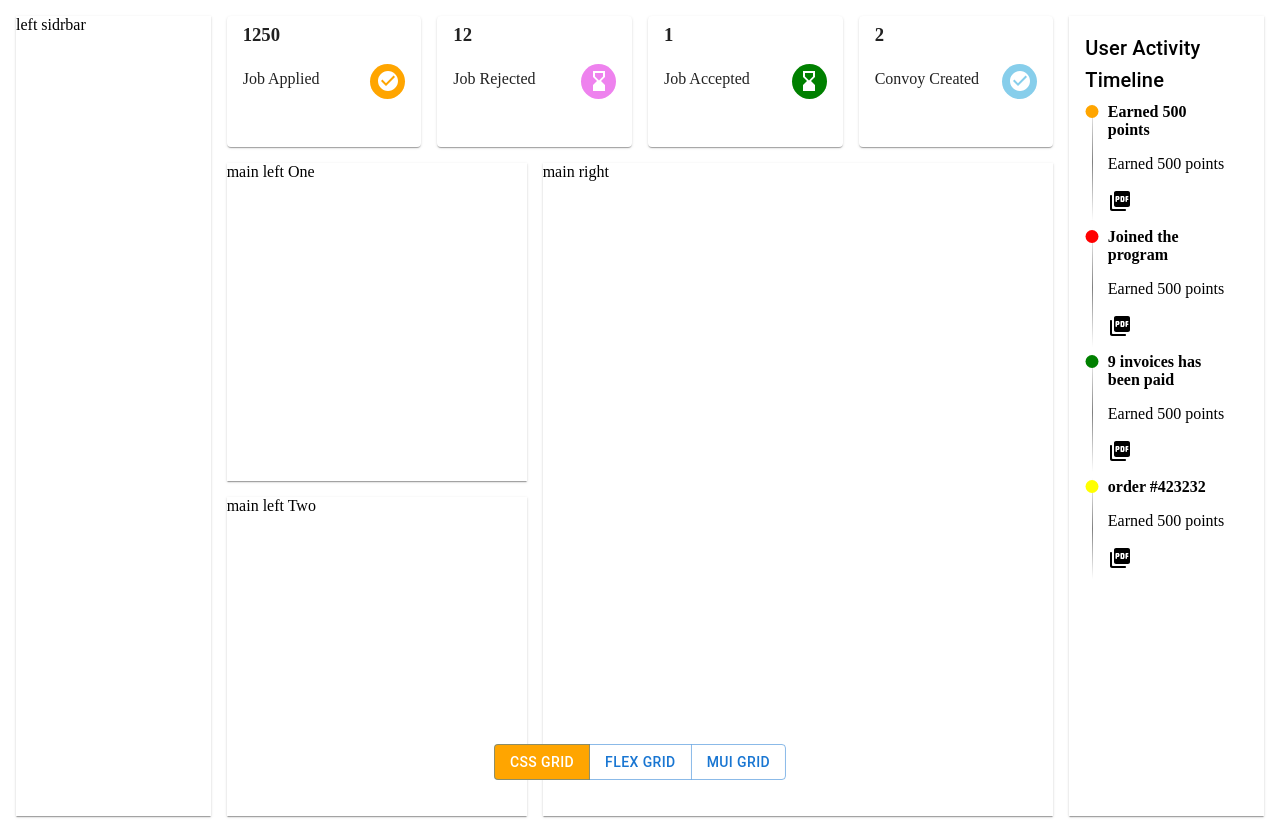
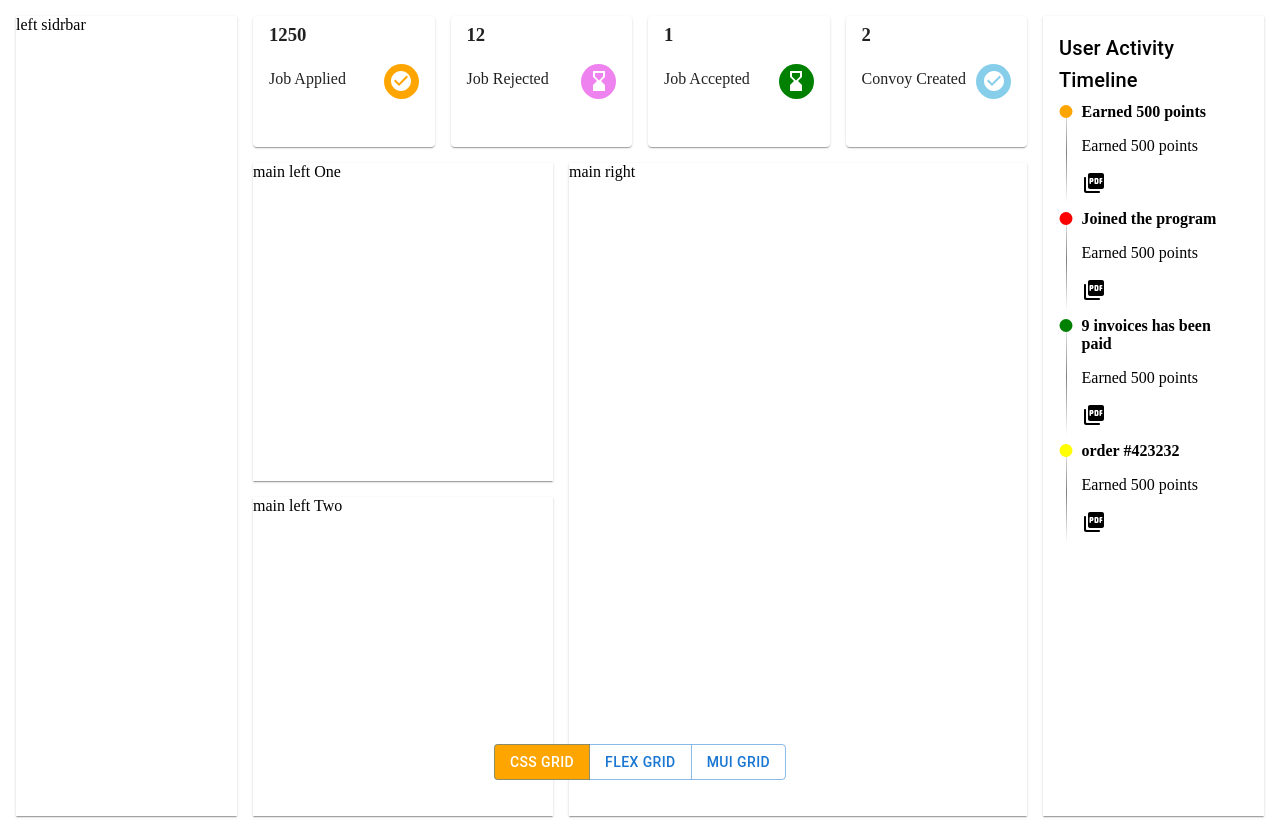
Before and after one commit to ashuhitman/grid_layouts, a React (Vite) app: page / in a window 1280 px wide. Built offline with nearby package versions, Linux system fonts and the light colour scheme.

Commit message:
grid modify

```diff
--- a/src/Layout/Layout.module.css
+++ b/src/Layout/Layout.module.css
@@ -34,26 +34,26 @@
   .container {
     display: grid;
     gap: 1rem;
-    grid-template-columns: repeat(12, 1fr);
+    grid-template-columns: repeat(16, 1fr);
     height: 100vh;
   }
 
   .leftSidebar {
     display: block;
 
-    grid-column: 1/3;
+    grid-column: 1/4;
     grid-row: 1/12;
   }
   .rightSidebar {
     display: block;
     padding: 1rem;
-    grid-column: 11/13;
+    grid-column: 14/17;
     grid-row: 1/12;
   }
   .mainTop {
     height: auto;
     flex-direction: row;
-    grid-column: 3/11;
+    grid-column: 4/14;
     grid-row: 1/2;
   }
   .mainTop > * {
@@ -64,14 +64,14 @@
     margin: 0;
     height: auto;
     grid-row: 2/7;
-    grid-column: 3/6;
+    grid-column: 4/8;
   }
   .mainLeftTwo {
     grid-row: 7/12;
   }
   .mainRight {
     height: auto;
-    grid-column: 6/11;
+    grid-column: 8/14;
     grid-row: 2/12;
   }
 }
```
